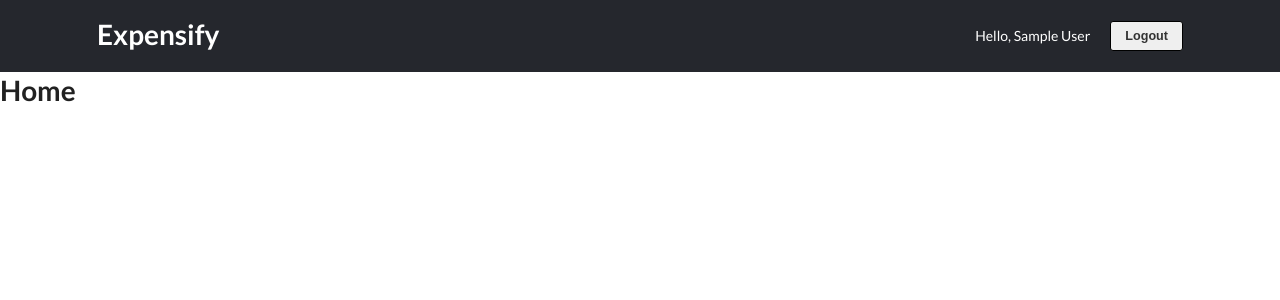
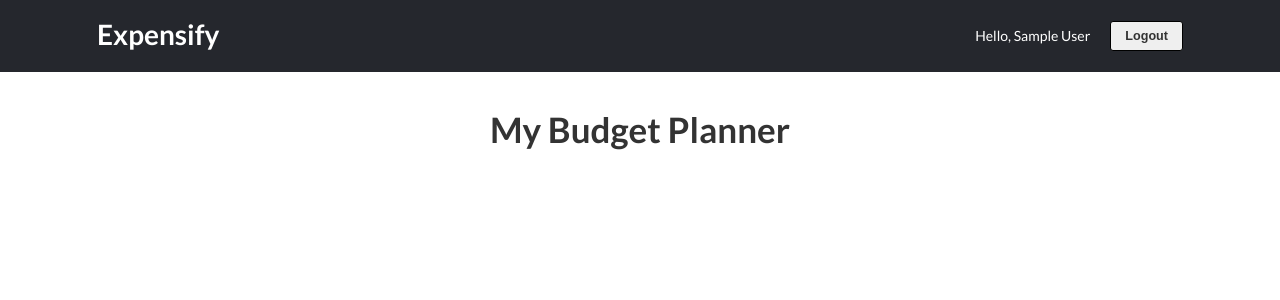
Before and after one commit to SheriefElnahas/19-React-Project-Expense-Tracker, a React (Vite) app: page / in a window 1280 px wide. Shown: the top 300 px of the page. Built offline with nearby package versions, Linux system fonts and the light colour scheme; no server answers; sample sign-in values are in the browser's storage.

Commit message:
improve semantic

```diff
--- a/src/App.jsx
+++ b/src/App.jsx
@@ -23,8 +23,12 @@ function App() {
         <>
           <Routes>
             <Route path="/" element={user ? <Home /> : <Navigate to="login" />} />
+
+
+
             <Route path="/login" element={!user ? <Login /> : <Navigate to="/" />} />
             <Route path="/signup" element={!user ? <Signup /> : <Navigate to="/" />} />
+
           </Routes>
         </>
       )}
--- a/src/components/Navbar.jsx
+++ b/src/components/Navbar.jsx
@@ -8,6 +8,9 @@ function Navbar() {
   const { user } = useAuthContext();
 
   return (
+    <header>
+
+
     <nav className={styles.Navbar}>
       <div className={styles['Navbar-container']}>
         <h2 className={styles['Navbar-heading']}>Expensify</h2>
@@ -41,6 +44,7 @@ function Navbar() {
       </div>
       </div>
     </nav>
+    </header>
   )
 }
 
--- a/src/pages/home/Home.jsx
+++ b/src/pages/home/Home.jsx
@@ -1,10 +1,10 @@
-import React from 'react'
+import styles from './Home.module.css';
 
 function Home() {
   return (
-    <div>
-      <h1>Home</h1>
-    </div>
+    <main className={styles.Home}>
+      <h1>My Budget Planner</h1>
+    </main>
   )
 }
 
--- /dev/null
+++ b/src/pages/home/Home.module.css
@@ -0,0 +1,11 @@
+.Home {
+  max-width:1100px;
+  margin: 2rem auto;
+  padding:0.5rem;
+  color:#333;
+}
+
+.Home h1 {
+  text-align: center;
+  font-size:2.5rem;
+}
--- a/src/pages/login/Login.jsx
+++ b/src/pages/login/Login.jsx
@@ -23,6 +23,9 @@ function Login() {
     setLoginData({ email: '', password: '' });
   };
   return (
+    <section>
+
+
     <form onSubmit={handleSubmit} className={styles.Login}>
       <h2>Login</h2>
       <p>
@@ -39,6 +42,7 @@ function Login() {
       </p>
       {error && <p>{error}</p>}
     </form>
+    </section>
   );
 }
 
--- a/src/pages/signup/Signup.jsx
+++ b/src/pages/signup/Signup.jsx
@@ -24,6 +24,9 @@ function Signup() {
   };
 
   return (
+    <section>
+
+
     <form onSubmit={handleSubmit} className={styles.Signup}>
       <h2>Signup</h2>
       <p>
@@ -44,6 +47,7 @@ function Signup() {
       </p>
       {error && <p>{error}</p>}
     </form>
+    </section>
   );
 }
 
```
